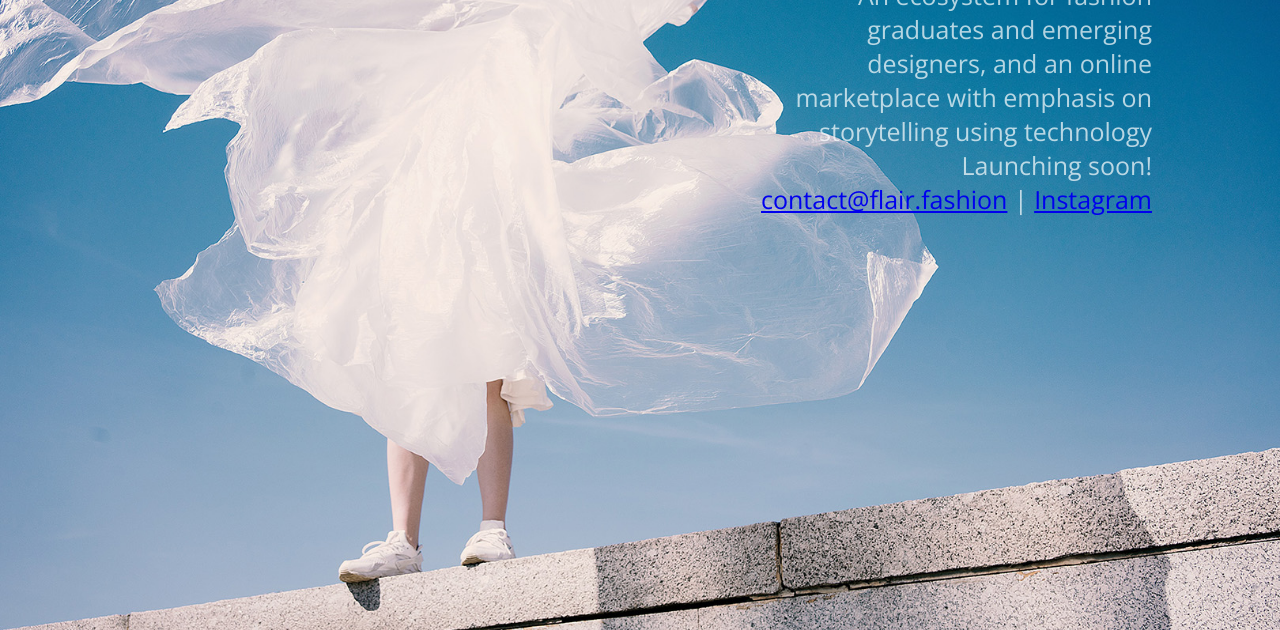
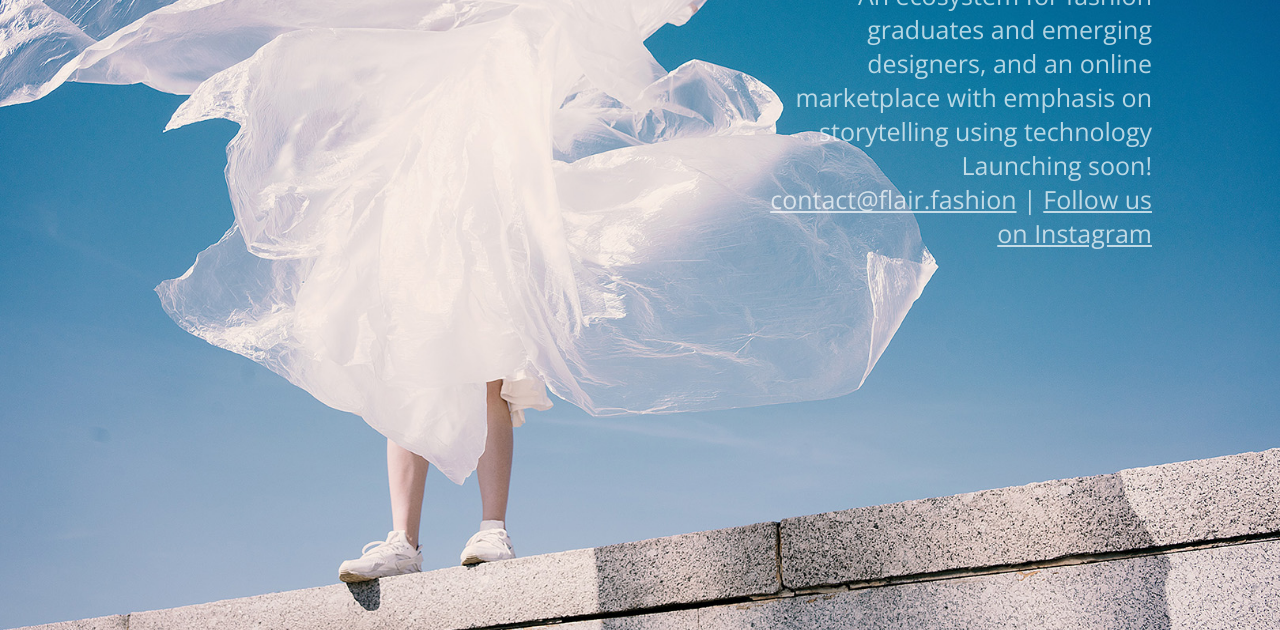
Before and after one commit to flairfashion/flairfashion.github.io, a plain HTML site: page index.html in a window 1280 px wide. Shown: the part 170-800 px from the top of the page. Drawn offline with nearby package versions, Linux system fonts and the light colour scheme.

Commit message:
Update link styling

```diff
--- a/index.html
+++ b/index.html
@@ -12,7 +12,7 @@
             font-family: 'Open Sans', sans-serif;
             font-size: 20px;
             font-weight: 300;
-            color:rgba(255,255,255, 0.7)
+            color:rgba(255,255,255, 0.7);
         }
         h1 {
             color:#a0b6cb;
@@ -49,6 +49,12 @@
                 top: 10%;
             }
         }
+        a {
+            color:rgba(255,255,255, 0.7);
+        }
+        a:hover {
+            color:rgba(255,255,255, 0.5);
+        }
     </style>
 <body>
 
@@ -57,7 +63,7 @@
             <h1><span class="f">Flair</span>.Fashion</h1>
             <p>An ecosystem for fashion graduates and emerging designers, and an online marketplace with emphasis on storytelling using technology</p>
             <p>Launching soon!</p>
-            <p><a href="mailto:contact@flair.fashion">contact@flair.fashion</a> | <a href="https://www.instagram.com/flair.fashionofficial/" target="_blank">Instagram</p>
+            <p><a href="mailto:contact@flair.fashion">contact@flair.fashion</a> | <a href="https://www.instagram.com/flair.fashionofficial/" target="_blank">Follow us on Instagram</p>
         </div>
     </div>
 
```
